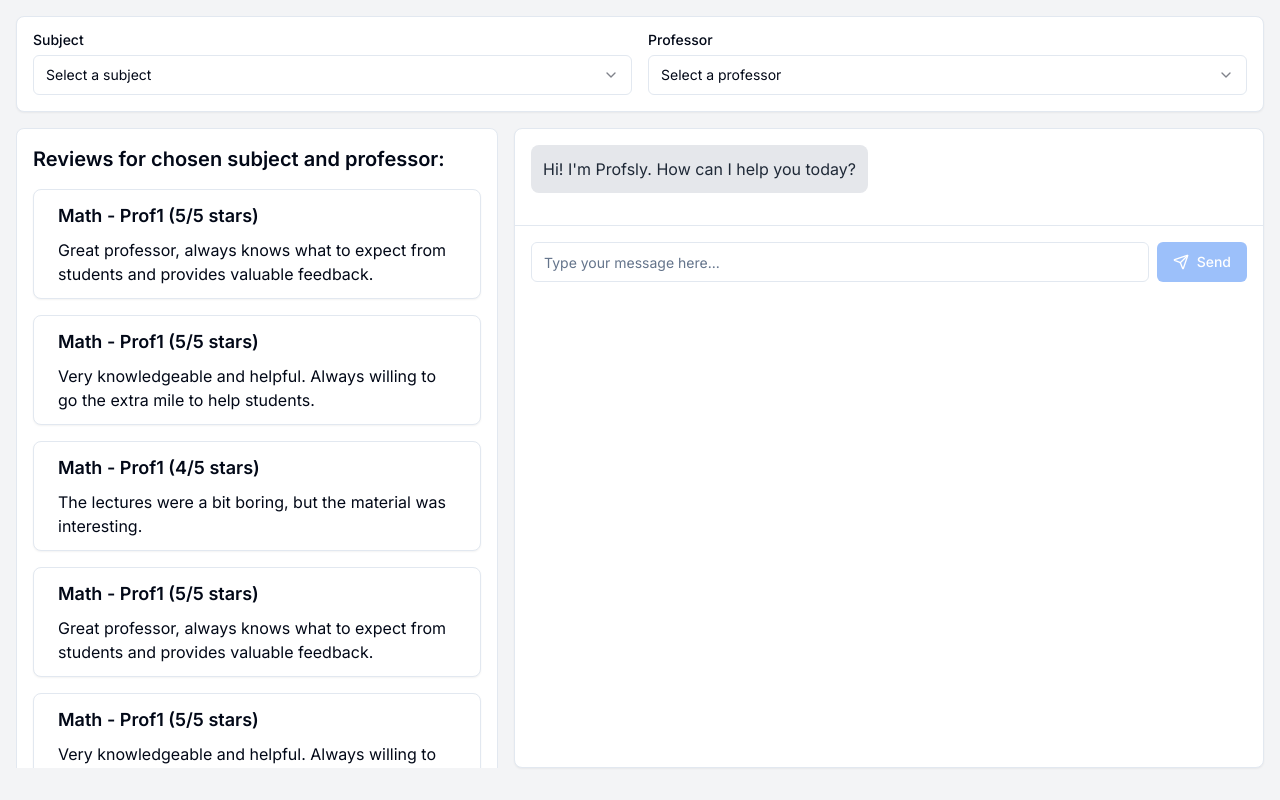
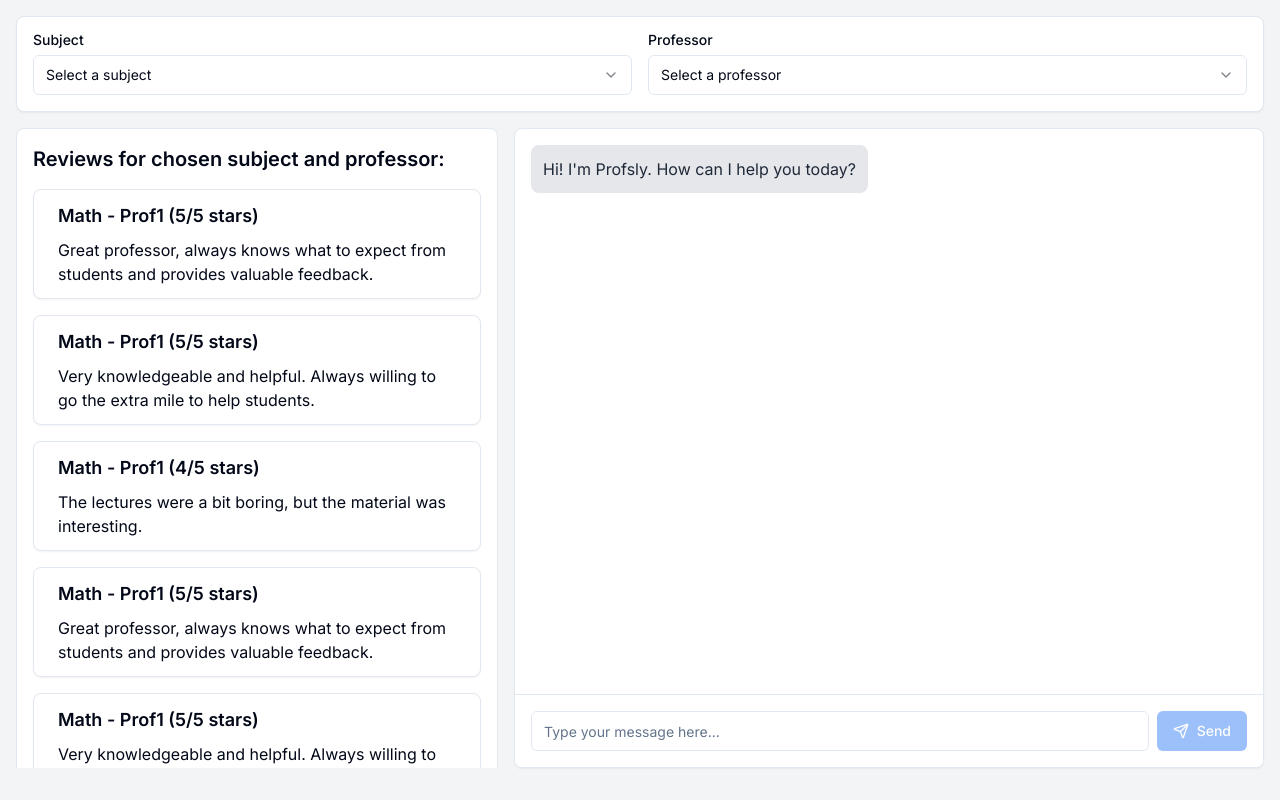
Before and after one commit to nhajela1/terpgpt, a Next.js app: page /chat in a window 1280 px wide. Built offline with nearby package versions, Linux system fonts and the light colour scheme.

Commit message:
Chat scrolling updated to scroll properly while leaving input at bottom

```diff
--- a/src/app/chat/page.tsx
+++ b/src/app/chat/page.tsx
@@ -82,7 +82,7 @@
       </Card>
 
       {/* Review cards and chat sections */}
-      <div className="flex" id="review-chat-section" style={{ maxHeight: "calc(80vh)" }}>
+      <div className="h-full flex" id="review-chat-section" style={{ maxHeight: "calc(80vh)" }}>
         {/* Review Cards section */}
         <ScrollArea>
           <ReviewCards
--- a/src/components/chat-page/chat.tsx
+++ b/src/components/chat-page/chat.tsx
@@ -99,11 +99,10 @@
   }
 
   return (
-    <div className="w-full flex bg-gray-100 pl-4">
-      <Card className="w-full flex flex-col overflow-hidden">
-        <ScrollArea>
-          <CardContent className="flex-grow p-4">
-            <ScrollArea>
+    <div className="h-full w-full flex bg-gray-100 pl-4">
+      <Card className="h-full w-full flex flex-col overflow-hidden">
+        <ScrollArea className="flex-grow">
+          <CardContent className="p-4">
               {messages.map((message, index) => (
                 <div
                   key={index}
@@ -122,9 +121,9 @@
                   </div>
                 </div>
               ))}
+          </CardContent>
         </ScrollArea>
-          </CardContent>
-          <CardFooter className="p-4 bg-white border-t">
+        <CardFooter className="flex p-4 bg-white border-t">
           <div className="flex w-full items-center space-x-2">
             <Input
               value={message}
@@ -147,7 +146,6 @@
             </Button>
           </div>
         </CardFooter>
-        </ScrollArea>
       </Card>
     </div>
   );
```
Also changed, not shown: src/components/chat-page/review-cards.tsx (indentation only). Lines whose indentation alone changed are shown as unchanged.
